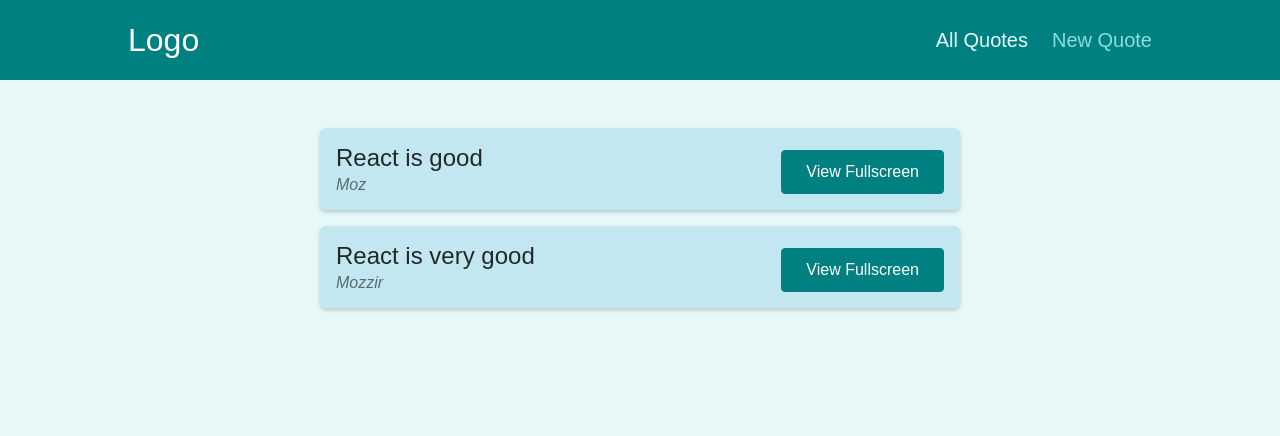
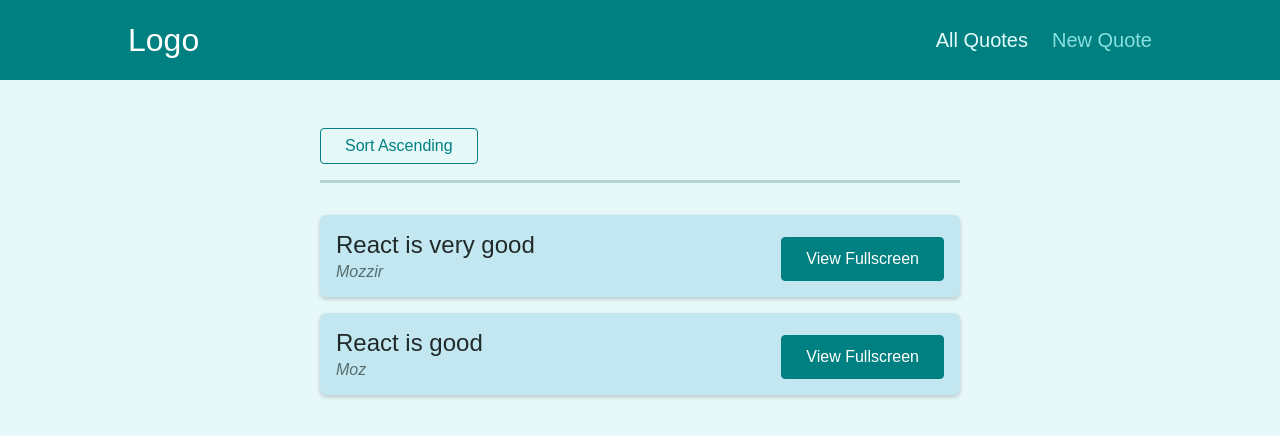
Before and after one commit to mdiserio23/react-router, a React (Create React App) app: page /quotes in a window 1280 px wide. Shown: the top 436 px of the page. Built offline with nearby package versions, Linux system fonts and the light colour scheme.

Commit message:
work with query params

```diff
--- a/src/components/quotes/QuoteList.js
+++ b/src/components/quotes/QuoteList.js
@@ -1,13 +1,39 @@
-import { Fragment } from 'react';
+import { Fragment } from "react";
+import { useHistory, useLocation } from "react-router-dom";
+import QuoteItem from "./QuoteItem";
+import classes from "./QuoteList.module.css";
 
-import QuoteItem from './QuoteItem';
-import classes from './QuoteList.module.css';
+const sortQuotes = (quotes, ascending) => {
+  return quotes.sort((quoteA, quoteB) => {
+    if (ascending) {
+      return quoteA.id > quoteB.id ? 1 : -1;
+    } else {
+      return quoteA.id < quoteB.id ? 1 : -1;
+    }
+  });
+};
 
 const QuoteList = (props) => {
+  const history = useHistory();
+  const location = useLocation();
+  const queryParams = new URLSearchParams(location.search);
+  const isAscendingMode = queryParams.get("sort") === "asc";
+  const sortedQuote = sortQuotes(props.quotes, isAscendingMode);
+
+  const onSortingHandler = () => {
+    history.push("/quotes/?sort=" + (isAscendingMode ? "desc" : "asc"));
+  };
+
   return (
+    <>
+      <div className={classes.sorting}>
+        <button onClick={onSortingHandler}>
+          Sort {isAscendingMode ? "Desceding" : "Ascending"}
+        </button>
+      </div>
       <Fragment>
         <ul className={classes.list}>
-        {props.quotes.map((quote) => (
+          {sortedQuote.map((quote) => (
             <QuoteItem
               key={quote.id}
               id={quote.id}
@@ -17,6 +43,7 @@ const QuoteList = (props) => {
           ))}
         </ul>
       </Fragment>
+    </>
   );
 };
 
```
Also changed, not shown: 1 other file (tests, documents, lock files or other folders). Lines whose indentation alone changed are shown as unchanged.
